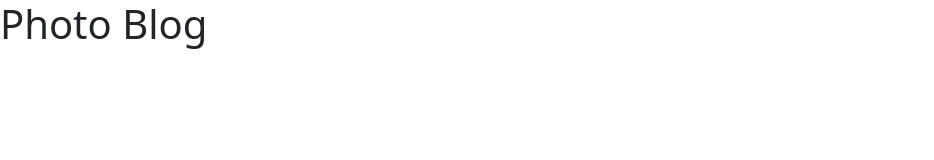
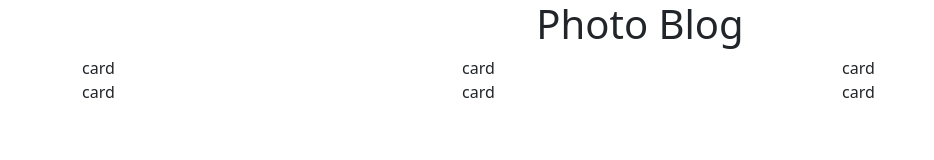
Before and after one commit to dariomicelii/js-photo-blog, a plain HTML site: page index.html in a window 1280 px wide. Shown: the whole page, without its empty margins (0-934 px from the left). Drawn offline with nearby package versions, Linux system fonts and the light colour scheme.

Commit message:
card structure

```diff
--- a/index.html
+++ b/index.html
@@ -13,7 +13,20 @@
     />
   </head>
   <body>
-    <h1>Photo Blog</h1>
+    <h1 class="text-center">Photo Blog</h1>
+
+    <div class="container">
+      <div class="row">
+        <div class="col-4">card</div>
+        <div class="col-4">card</div>
+        <div class="col-4">card</div>
+      </div>
+      <div class="row">
+        <div class="col-4">card</div>
+        <div class="col-4">card</div>
+        <div class="col-4">card</div>
+      </div>
+    </div>
 
     <script src="./js/main.js"></script>
     <script
```
